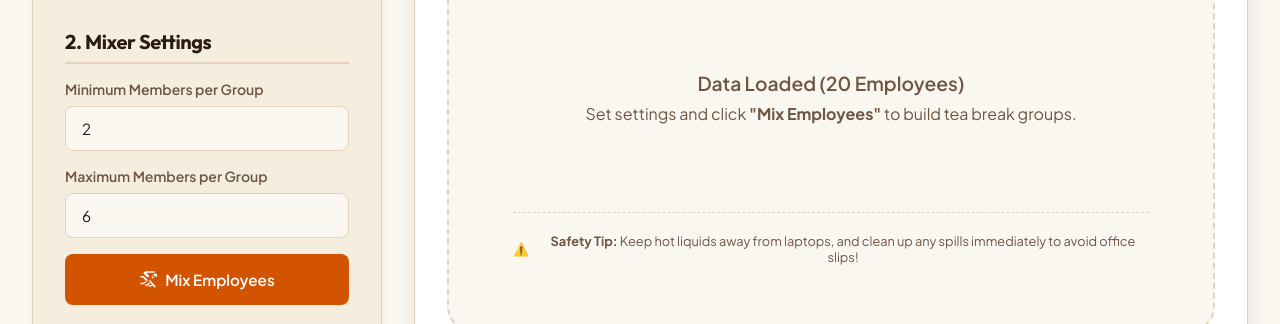
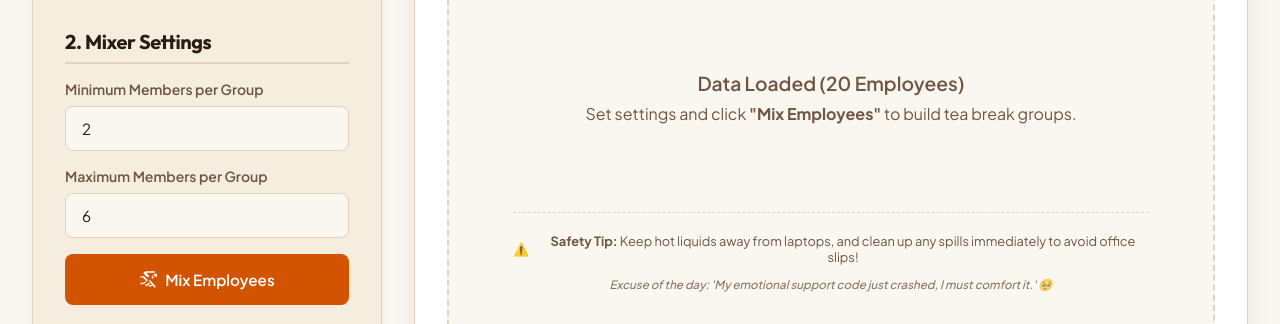
Before and after one commit to missionode/class_play_Mate, a plain HTML site: page index.html in a window 1280 px wide. Shown: the part 476-800 px from the top of the page. Drawn offline with nearby package versions, Linux system fonts and the light colour scheme.

Commit message:
great job

```diff
--- a/app.js
+++ b/app.js
@@ -44,6 +44,18 @@ let employees = [];
 let groups = [];
 let currentTheme = 'light';
 
+const FUNNY_EXCUSES = [
+  "Excuse of the day: 'My emotional support code just crashed, I must comfort it.' 🥺",
+  "Excuse of the day: 'Sorry, I'm currently sharing a single critical braincell with my compiler.' 🧠",
+  "Excuse of the day: 'My social battery is at 2% and charging is currently suspended by IT.' 🔋",
+  "Excuse of the day: 'I'm in a committed relationship with this bug. We need space.' 🐛",
+  "Excuse of the day: 'Calendar invite said \"Deep Staring at Spreadsheet\" and I respect my blocks.' 📊",
+  "Excuse of the day: 'I'm experiencing an unplanned introversion update. Estimated time remaining: 2 hours.' ⏳",
+  "Excuse of the day: 'My plants need me to explain this architecture diagram to them.' 🌿",
+  "Excuse of the day: 'Busy gaslighting myself into thinking this compile will succeed on the first try.' 🕯️",
+  "Excuse of the day: 'Sorry, I've hit my social quota for the fiscal quarter.' 📈"
+];
+
 // DOM Elements
 const themeToggle = document.getElementById('theme-toggle');
 const tabBoard = document.getElementById('tab-board');
@@ -76,6 +88,7 @@ const loadingOverlay = document.getElementById('loading-overlay');
 window.addEventListener('DOMContentLoaded', () => {
   setupEventListeners();
   loadSettingsFromLocalStorage();
+  updateFunnyExcuse();
   if (employees.length === 0) {
     loadSampleData(); // Load sample data if none stored
   }
@@ -571,6 +584,7 @@ function mixAndGenerateTeams() {
 
   groups = localGroups;
   renderGroupsGrid();
+  updateFunnyExcuse();
   saveSettingsToLocalStorage();
 }
 
@@ -849,3 +863,11 @@ function loadSettingsFromLocalStorage() {
     console.error("Failed to load state from localStorage:", e);
   }
 }
+
+function updateFunnyExcuse() {
+  const excuseTip = document.getElementById('excuse-tip');
+  if (excuseTip) {
+    const randomExcuse = FUNNY_EXCUSES[Math.floor(Math.random() * FUNNY_EXCUSES.length)];
+    excuseTip.textContent = randomExcuse;
+  }
+}
--- a/index.html
+++ b/index.html
@@ -134,9 +134,14 @@
               </div>
             </div>
 
-            <div class="canvas-footer" style="position: relative; z-index: 2; margin-top: 2.5rem; padding-top: 1.25rem; border-top: 1px dashed var(--border); display: flex; justify-content: center; align-items: center; gap: 0.5rem; font-size: 0.8rem; color: var(--text-muted); text-align: center; width: 100%;">
-              <span>⚠️</span>
-              <span><strong>Safety Tip:</strong> Keep hot liquids away from laptops, and clean up any spills immediately to avoid office slips!</span>
+            <div class="canvas-footer" style="position: relative; z-index: 2; margin-top: 2.5rem; padding-top: 1.25rem; border-top: 1px dashed var(--border); display: flex; flex-direction: column; align-items: center; gap: 0.5rem; font-size: 0.8rem; color: var(--text-muted); text-align: center; width: 100%;">
+              <div style="display: flex; justify-content: center; align-items: center; gap: 0.5rem; width: 100%;">
+                <span>⚠️</span>
+                <span><strong>Safety Tip:</strong> Keep hot liquids away from laptops, and clean up any spills immediately to avoid office slips!</span>
+              </div>
+              <div id="excuse-tip" style="font-size: 0.72rem; opacity: 0.8; font-style: italic; margin-top: 0.25rem; font-weight: 500;">
+                <!-- Loaded dynamically -->
+              </div>
             </div>
           </div>
         </div>
```
